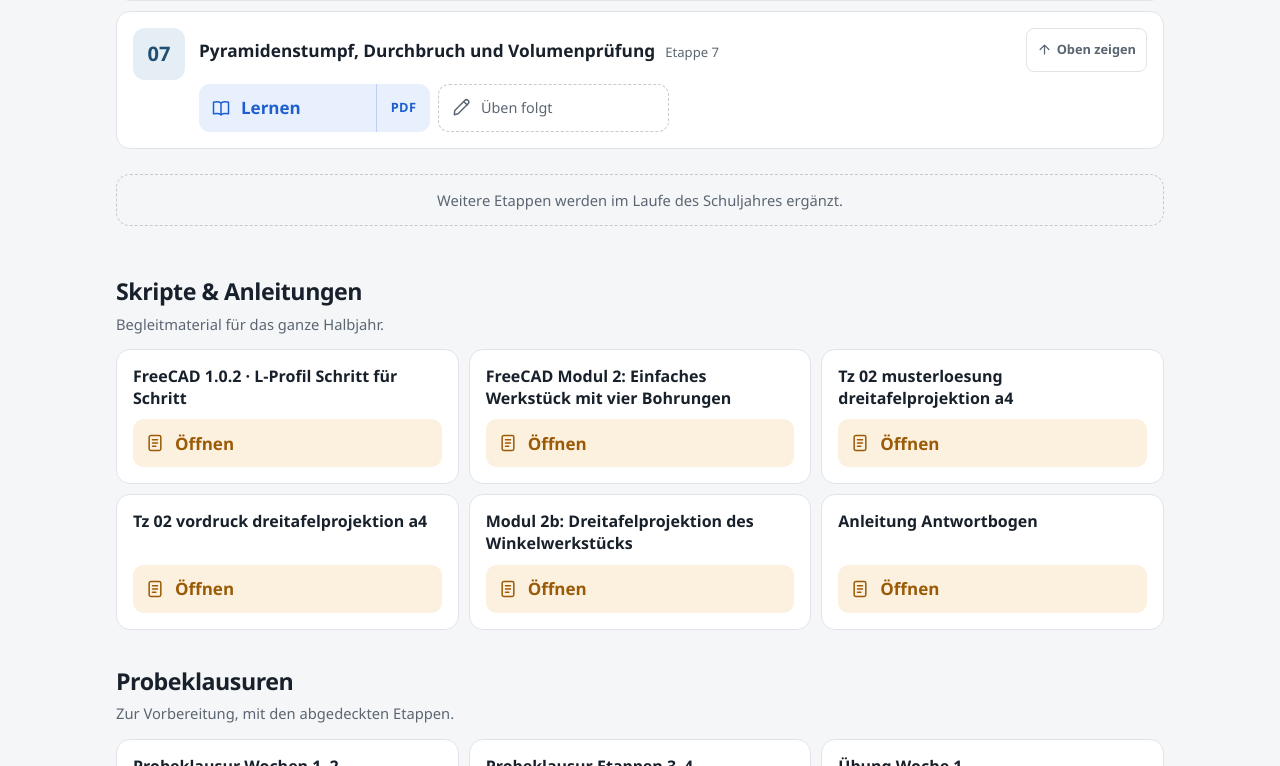
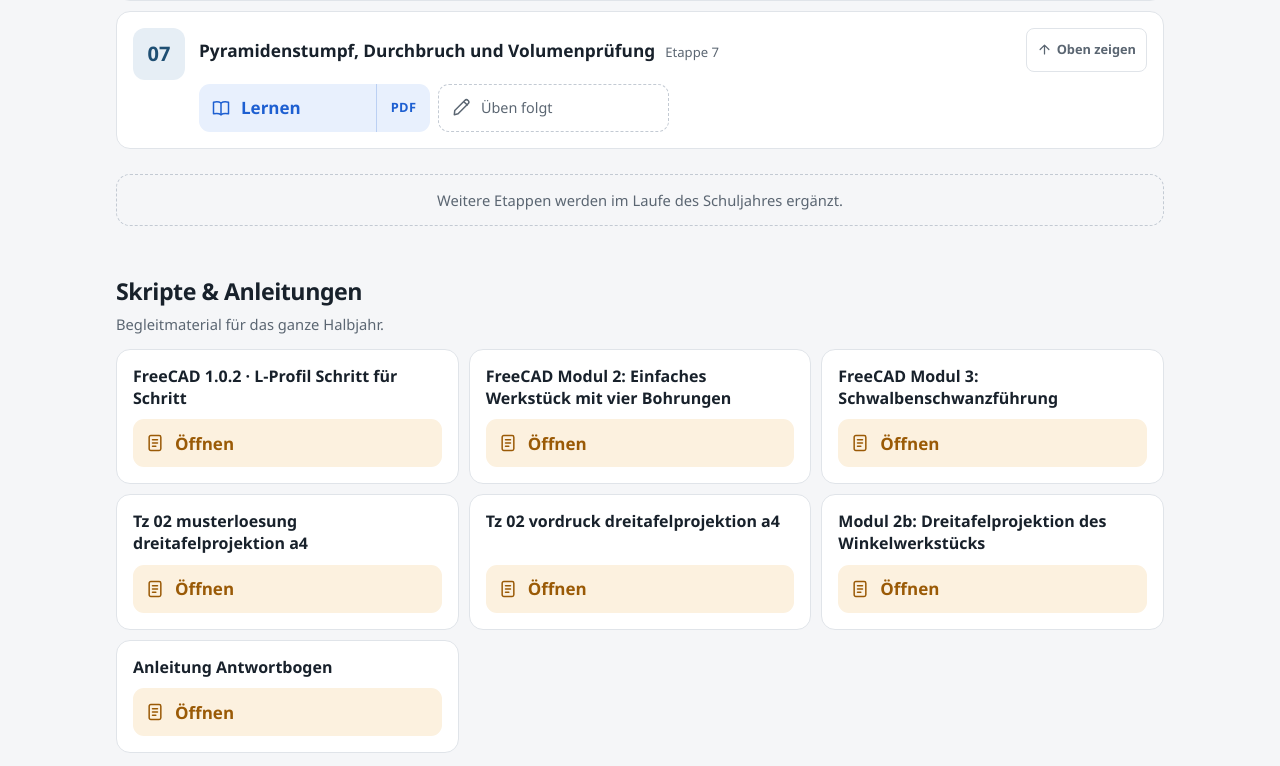
Before and after one commit to TimonNetzel/11NP_Physiktechnik, a plain HTML site: page index.html in a window 1280 px wide. Shown: the part 2034-2800 px from the top of the page. Drawn offline with Linux system fonts and the light colour scheme.

Commit message:
Übersicht: FreeCAD Modul 3 verlinkt
Co-Authored-By: Claude Opus 5.5 <noreply@anthropic.com>

```diff
--- a/index.html
+++ b/index.html
@@ -512,6 +512,11 @@ body.beamer .beamer-aus { display: inline-flex; position: fixed; top: 16px; righ
    "dauer": ""
   },
   {
+   "html": "materialien/FreeCAD_03_Schwalbenschwanzfuehrung_Anleitung.html",
+   "titel": "FreeCAD Modul 3: Schwalbenschwanzführung",
+   "dauer": ""
+  },
+  {
    "pdf": "materialien/TZ_02_Musterloesung_Dreitafelprojektion_A4.pdf",
    "titel": "Tz 02 musterloesung dreitafelprojektion a4",
    "dauer": ""
```
